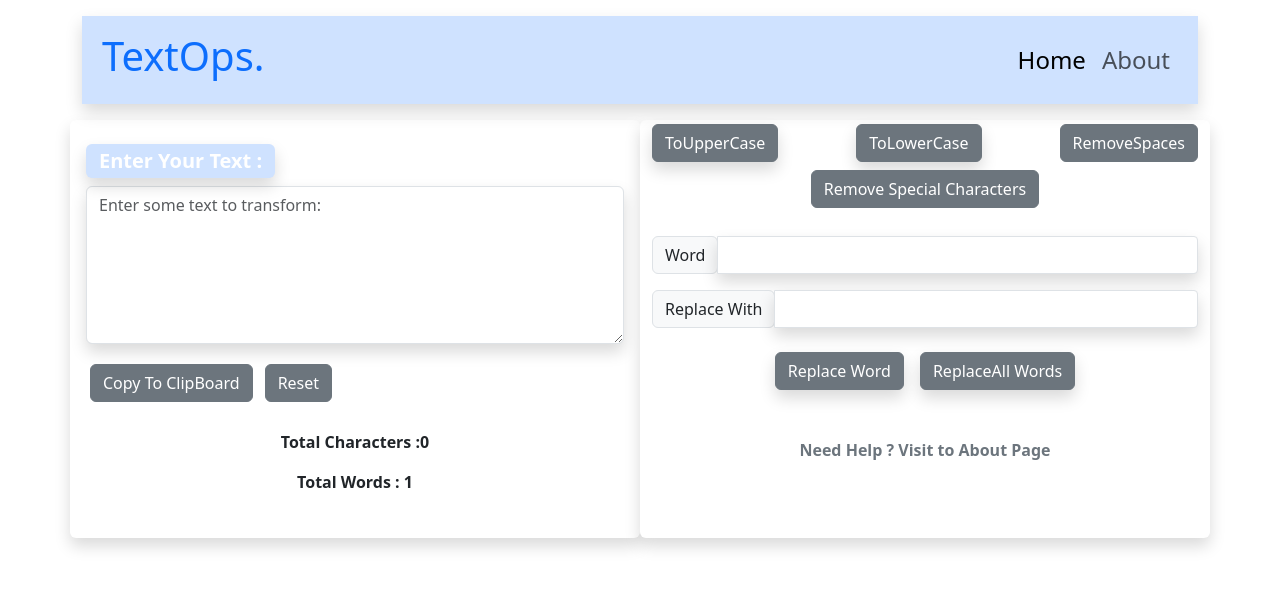
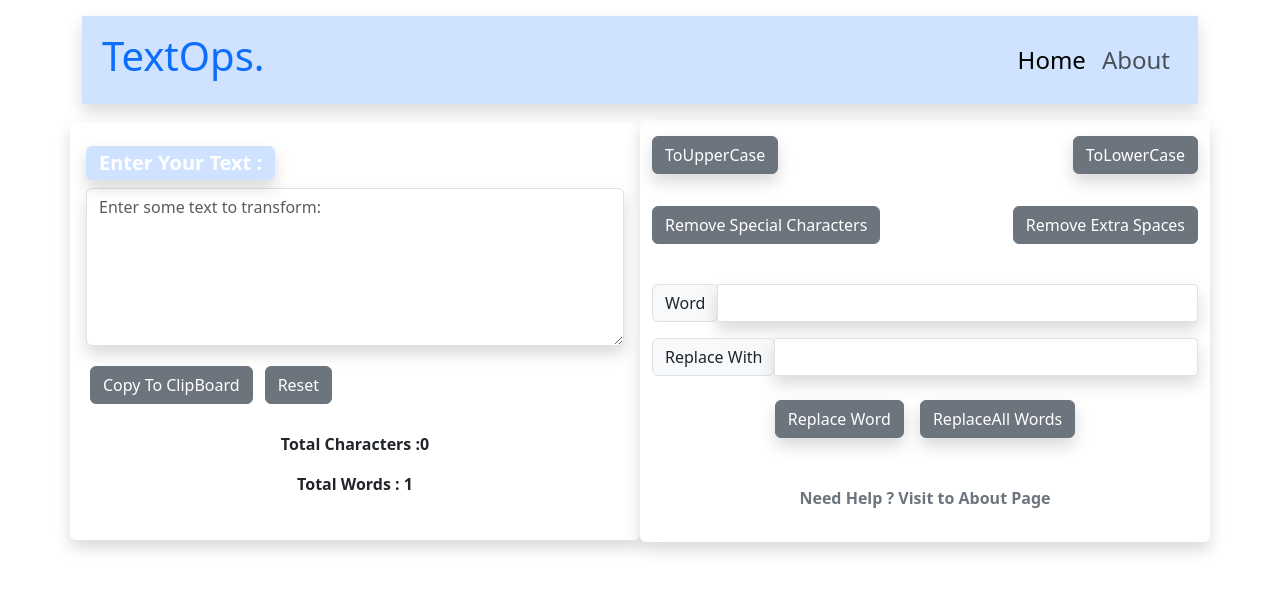
Before and after one commit to nishantkr02/text-ops, a React (Create React App) app: page / in a window 1280 px wide. Shown: the top 592 px of the page. Built offline with nearby package versions, Linux system fonts and the light colour scheme.

Commit message:
Updated features list

```diff
--- a/src/Components/About.js
+++ b/src/Components/About.js
@@ -26,6 +26,7 @@ export default function About() {
             - Convert To UpperCase . <br/>
             - Convert To LowerCase . <br/>
             - Remove all the Extra Spaces  . <br/>
+            - Remove all Special Characters . <br/>
             - Delete all occurance of a Word <br/>
             - Replace A Word With Another Word  <br/>
             - Replace all occurance of a Word with another  <br/>
--- a/src/Components/TextBox.js
+++ b/src/Components/TextBox.js
@@ -148,26 +148,27 @@ const removeAllSpc =() =>{
 
      {/* UpperCase Button */}
      <div  >
-      <button className='btn btn-secondary shadow my-1'onClick={toUpper} >ToUpperCase</button>
+      <button className='btn btn-secondary shadow my-3'onClick={toUpper} >ToUpperCase</button>
       </div>
 
 
 
       {/* LowerCase Button */}
       <div >
-      <button className='btn btn-secondary  shadow my-1' onClick={toLower} >ToLowerCase</button>
+      <button className='btn btn-secondary  shadow my-3' onClick={toLower} >ToLowerCase</button>
       </div>
 
-      {/* Remove Extra Space Button */}
-      <div  >
-      <button className='btn btn-secondary  my-1  ' onClick={removeSpaces} >RemoveSpaces</button>
-      </div>
+
 
       </div>
-      <div className='d-lg-flex justify-content-center '>
+      <div className='d-lg-flex justify-content-between '>
  {/* Remove Special Characters Button */}
     <div >
-      <button className='btn btn-secondary  my-1  ' onClick={removeAllSpecials} >Remove Special Characters</button>
+      <button className='btn btn-secondary  my-3  ' onClick={removeAllSpecials} >Remove Special Characters</button>
+      </div>
+       {/* Remove Extra Space Button */}
+       <div  >
+      <button className='btn btn-secondary  my-3  ' onClick={removeSpaces} >Remove Extra Spaces</button>
       </div>
       </div>
 
```
